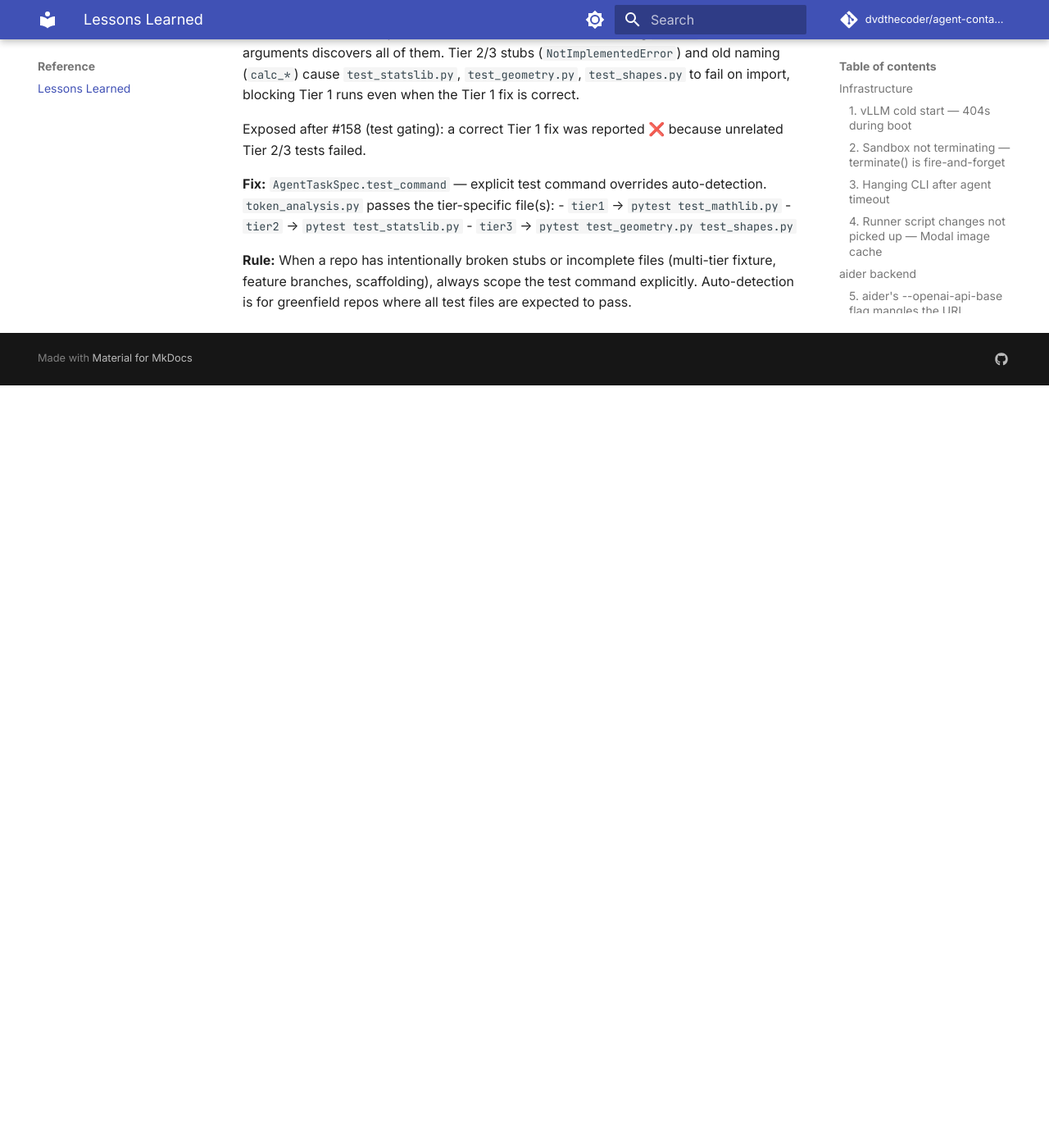
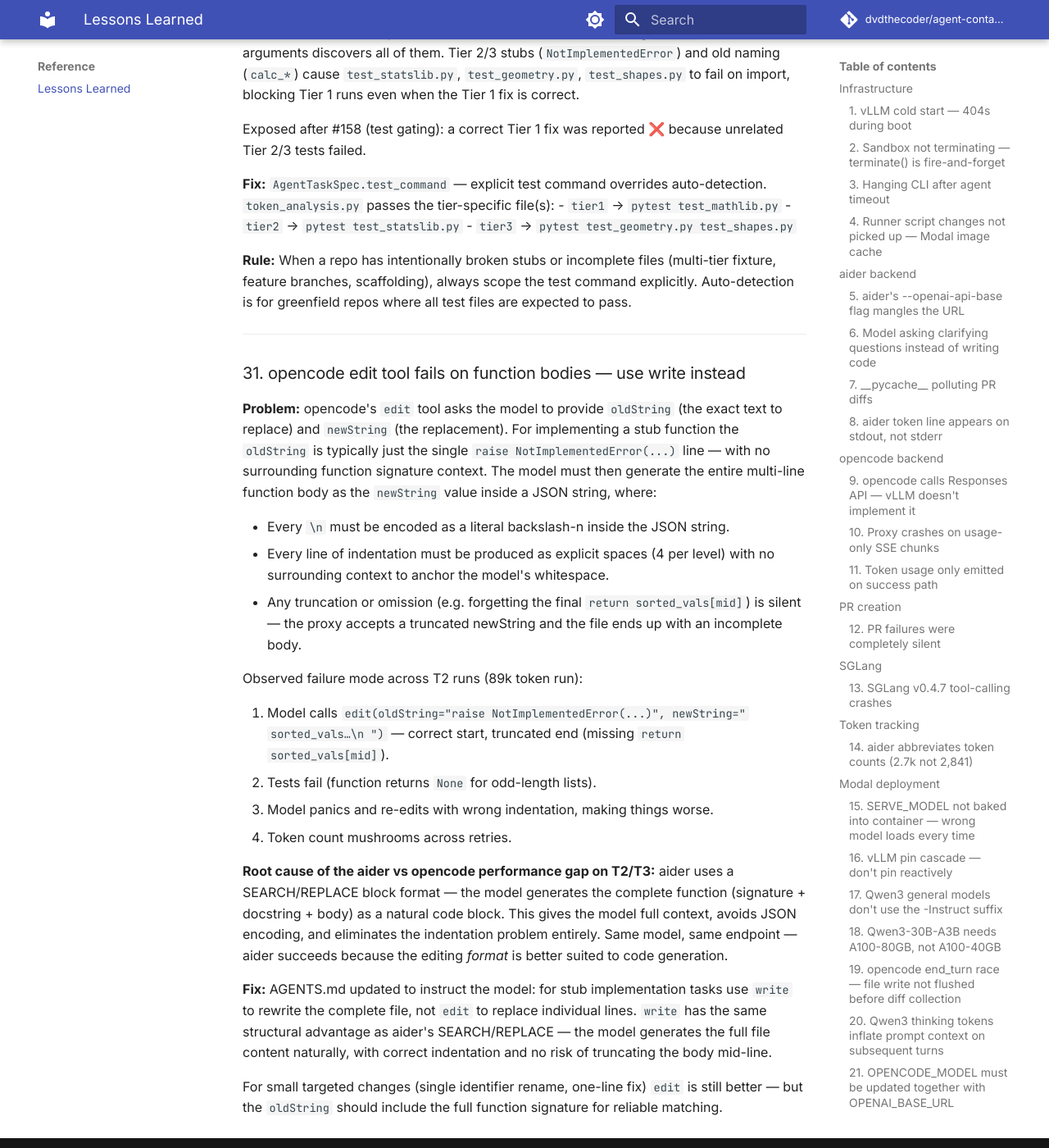
Before and after one commit to dvdthecoder/agent-container, an MkDocs documentation site: the page built from docs/lessons-learned.md, in a window 1280 px wide and 1400 px high, scrolled down 11676 px. Shown: the whole window at 82% size. Built offline with MkDocs 1.6.1 and Material for MkDocs 9.7.7, drawn with Linux system fonts in a browser that asks for light colours; comment, search, counter and statistics services are not loaded; before the commit the page ends 12146 px from its top, so only the background shows below that.

Commit message:
docs(lessons): #31 opencode edit tool fails on function bodies
Root cause of the opencode vs aider performance gap on T2/T3:
- edit tool gives the model only the raise line as oldString context
- model must encode full body as JSON string with explicit \n and indentation
- truncation is silent → incomplete implementations that fail tests
- aider's SEARCH/REPLACE includes full function context → naturally correct

Fix: AGENTS.md updated to prefer write (full file) over edit (partial
replacement) for stub implementations.

Co-Authored-By: Claude Sonnet 4.6 <noreply@anthropic.com>

```diff
--- a/docs/lessons-learned.md
+++ b/docs/lessons-learned.md
@@ -492,3 +492,40 @@ Tier 2/3 tests failed.
 **Rule:** When a repo has intentionally broken stubs or incomplete files (multi-tier fixture,
 feature branches, scaffolding), always scope the test command explicitly.  Auto-detection
 is for greenfield repos where all test files are expected to pass.
+
+---
+
+### 31. opencode edit tool fails on function bodies — use write instead
+
+**Problem:** opencode's `edit` tool asks the model to provide `oldString` (the exact text to
+replace) and `newString` (the replacement).  For implementing a stub function the `oldString`
+is typically just the single `raise NotImplementedError(...)` line — with no surrounding
+function signature context.  The model must then generate the entire multi-line function body
+as the `newString` value inside a JSON string, where:
+
+- Every `\n` must be encoded as a literal backslash-n inside the JSON string.
+- Every line of indentation must be produced as explicit spaces (4 per level) with no
+  surrounding context to anchor the model's whitespace.
+- Any truncation or omission (e.g. forgetting the final `return sorted_vals[mid]`) is silent —
+  the proxy accepts a truncated newString and the file ends up with an incomplete body.
+
+Observed failure mode across T2 runs (89k token run):
+
+1. Model calls `edit(oldString="raise NotImplementedError(...)", newString="    sorted_vals…\n  ")` — correct start, truncated end (missing `return sorted_vals[mid]`).
+2. Tests fail (function returns `None` for odd-length lists).
+3. Model panics and re-edits with wrong indentation, making things worse.
+4. Token count mushrooms across retries.
+
+**Root cause of the aider vs opencode performance gap on T2/T3:** aider uses a SEARCH/REPLACE
+block format — the model generates the complete function (signature + docstring + body) as a
+natural code block.  This gives the model full context, avoids JSON encoding, and eliminates
+the indentation problem entirely.  Same model, same endpoint — aider succeeds because the
+editing *format* is better suited to code generation.
+
+**Fix:** AGENTS.md updated to instruct the model: for stub implementation tasks use `write` to
+rewrite the complete file, not `edit` to replace individual lines.  `write` has the same
+structural advantage as aider's SEARCH/REPLACE — the model generates the full file content
+naturally, with correct indentation and no risk of truncating the body mid-line.
+
+For small targeted changes (single identifier rename, one-line fix) `edit` is still better —
+but the `oldString` should include the full function signature for reliable matching.
```
